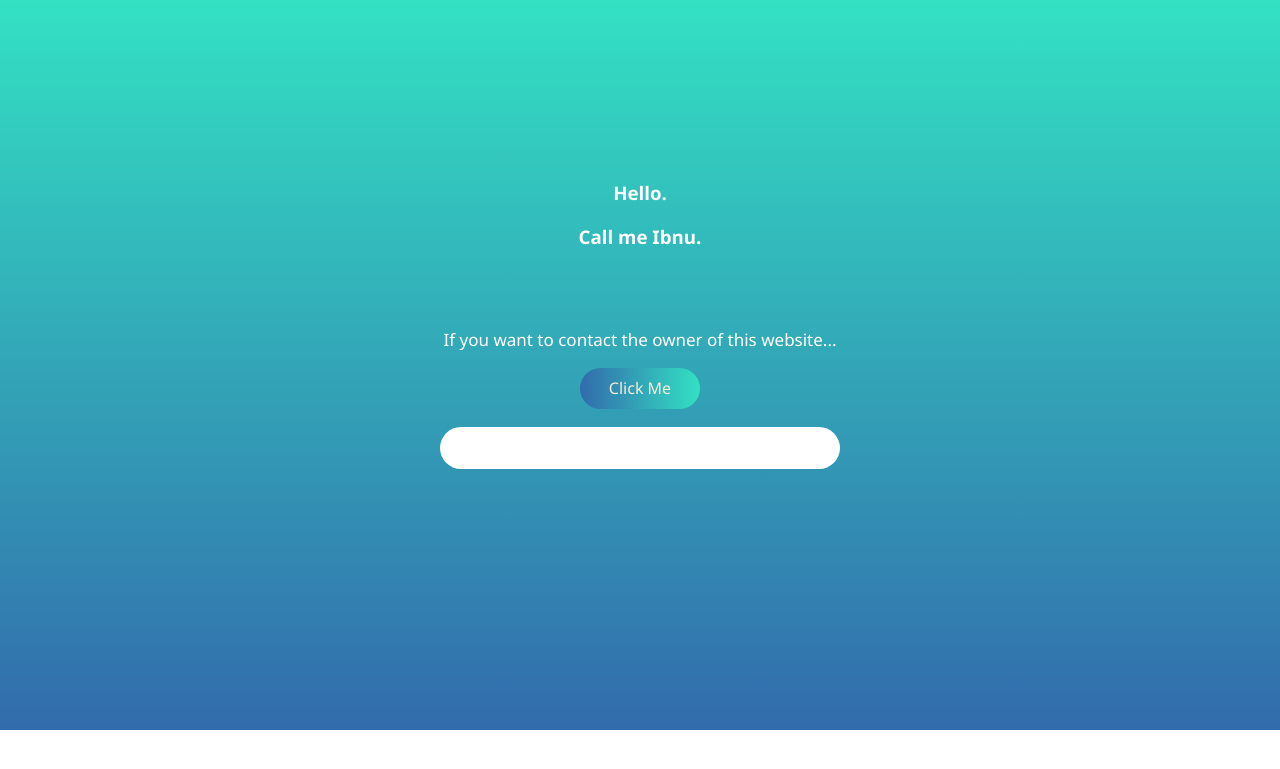
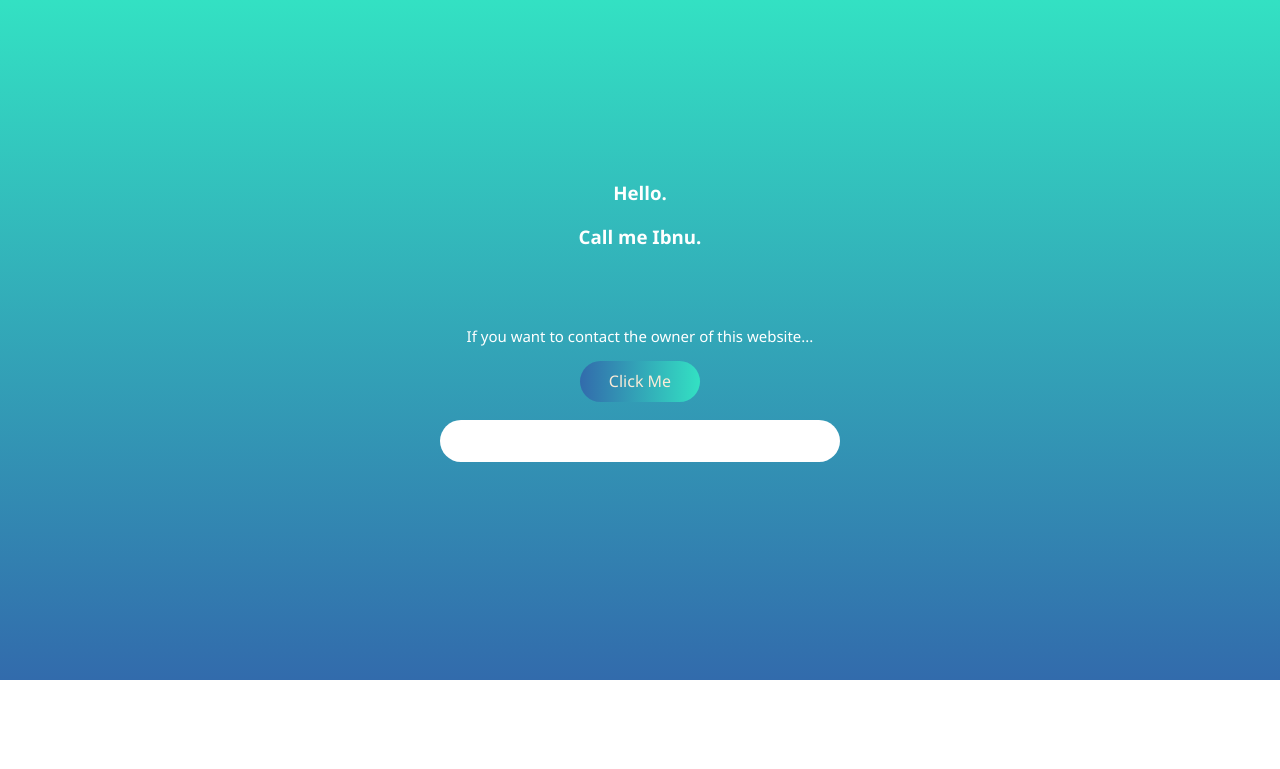
Before and after one commit to ibnuprtma/Ibnuprtma.github.io, a PHP site: page / in a window 1280 px wide. Shown: the top 769 px of the page. Run offline with PHP 8.4, Linux system fonts and the light colour scheme.

Commit message:
redesign mine

```diff
--- a/style.css
+++ b/style.css
@@ -1,7 +1,7 @@
 body{
     margin : 0;
     padding: 0;
-    height: 550px;
+    height: 500px;
     font-family: 'Segoe UI', Tahoma, Geneva, Verdana, sans-serif;
     /* Permalink - use to edit and share this gradient: http://colorzilla.com/gradient-editor/#33e1c3+0,326bac+100 */
     background: #33e1c3; /* Old browsers */
@@ -39,7 +39,7 @@ h3{
 
 p{
     text-align: center;
-    font-size: 17px;
+    font-size: 15px;
     color:white;
 }
 
```
